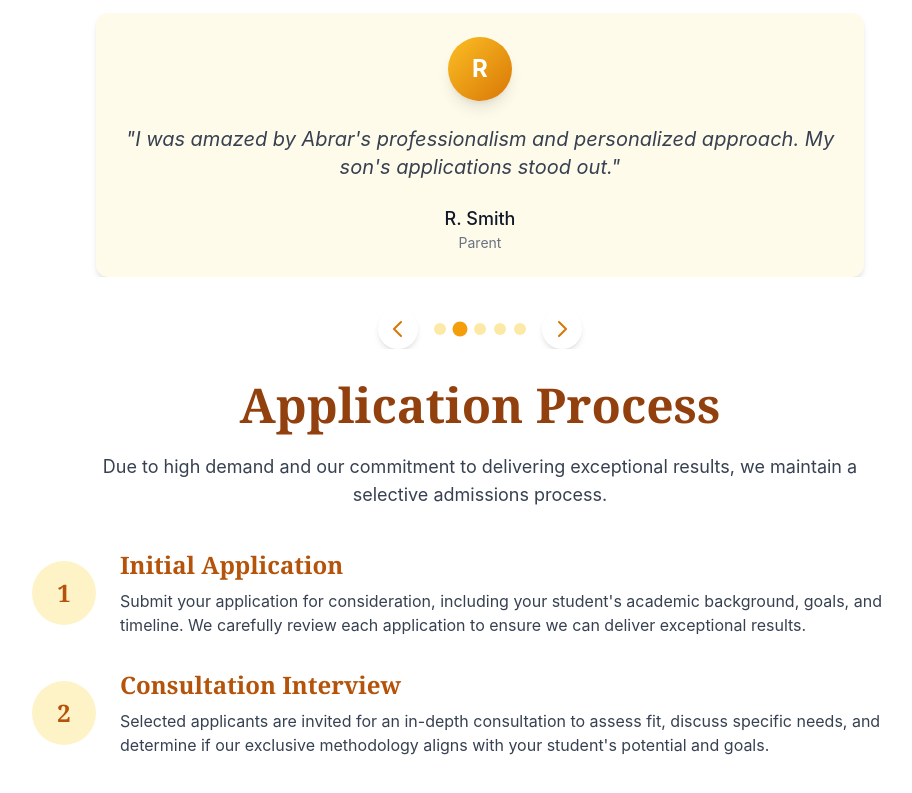
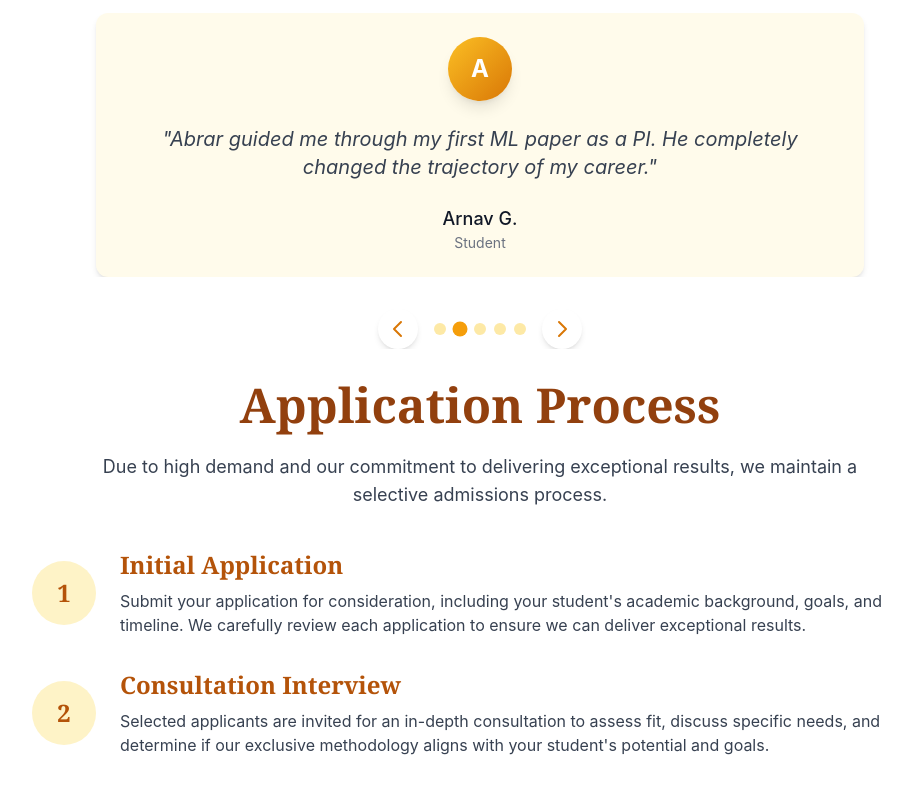
Before and after one commit to abrarfrahman/college-counseling, a React (Create React App) app: page / in a window 1280 px wide. Shown: the part 3020-3813 px from the top of the page, without its empty margins (160-1072 px from the left). Built offline with nearby package versions, Linux system fonts and the light colour scheme.

Commit message:
better testimonials

```diff
--- a/src/components/simplified/SimpleTestimonials.js
+++ b/src/components/simplified/SimpleTestimonials.js
@@ -3,35 +3,35 @@ import { useState, useEffect } from 'react';
 const SimpleTestimonials = () => {
     const testimonials = [
         {
-            text: "Abrar's guidance transformed my college essays. I felt confident telling my story and got into my top choice!",
-            name: "Jenna W.",
-            role: "Student",
-            initial: "J"
-        },
-        {
-            text: "I was amazed by Abrar's professionalism and personalized approach. My son's applications stood out.",
-            name: "R. Smith",
-            role: "Parent",
-            initial: "R"
-        },
-        {
-            text: "My SAT score improved by 200 points after working with Abrar. His strategies were game-changing!",
-            name: "Michael T.",
+            text: "Abrar's guidance transformed my grad essays. I felt confident telling my story and got into my top choice!",
+            name: "Melody S.",
             role: "Student",
             initial: "M"
-        },
-        {
-            text: "The personalized attention and strategic guidance helped me secure admission to three Ivy League schools.",
-            name: "Sophia L.",
+          },
+          {
+            text: "Abrar guided me through my first ML paper as a PI. He completely changed the trajectory of my career.",
+            name: "Arnav G.",
             role: "Student",
-            initial: "S"
-        },
-        {
+            initial: "A"
+          },
+          {
+            text: "My son's SAT score improved by 200 points after working with Abrar. His strategies were game-changing!",
+            name: "Qiuming X.",
+            role: "Student",
+            initial: "Q"
+          },
+          {
+            text: "With Abrar's help, my sister got into every target she dreamed of — and helped us pick the right one.",
+            name: "Ranesh P.",
+            role: "Brother",
+            initial: "R"
+          },
+          {
             text: "Abrar has a unique ability to bring out the best in students. The confidence my daughter gained was priceless.",
             name: "David K.",
             role: "Parent",
             initial: "D"
-        }
+          }
     ];
     const [currentIndex, setCurrentIndex] = useState(0);
     // Auto-scroll testimonials
--- a/src/components/simplified/SimpleTestimonials.tsx
+++ b/src/components/simplified/SimpleTestimonials.tsx
@@ -3,28 +3,28 @@ import React, { useState, useEffect } from 'react';
 const SimpleTestimonials: React.FC = () => {
   const testimonials = [
     {
-      text: "Abrar's guidance transformed my college essays. I felt confident telling my story and got into my top choice!",
-      name: "Jenna W.",
-      role: "Student",
-      initial: "J"
-    },
-    {
-      text: "I was amazed by Abrar's professionalism and personalized approach. My son's applications stood out.",
-      name: "R. Smith",
-      role: "Parent",
-      initial: "R"
-    },
-    {
-      text: "My SAT score improved by 200 points after working with Abrar. His strategies were game-changing!",
-      name: "Michael T.",
+      text: "Abrar's guidance transformed my grad essays. I felt confident telling my story and got into my top choice!",
+      name: "Melody S.",
       role: "Student",
       initial: "M"
     },
     {
-      text: "The personalized attention and strategic guidance helped me secure admission to three Ivy League schools.",
-      name: "Sophia L.",
+      text: "Abrar guided me through my first ML paper as a PI. He completely changed the trajectory of my career.",
+      name: "Arnav G.",
       role: "Student",
-      initial: "S"
+      initial: "A"
+    },
+    {
+      text: "My son's SAT score improved by 200 points after working with Abrar. His strategies were game-changing!",
+      name: "Qiuming X.",
+      role: "Student",
+      initial: "Q"
+    },
+    {
+      text: "With Abrar's help, my sister got into every target she dreamed of — and helped us pick the right one.",
+      name: "Ranesh P.",
+      role: "Brother",
+      initial: "R"
     },
     {
       text: "Abrar has a unique ability to bring out the best in students. The confidence my daughter gained was priceless.",
```
